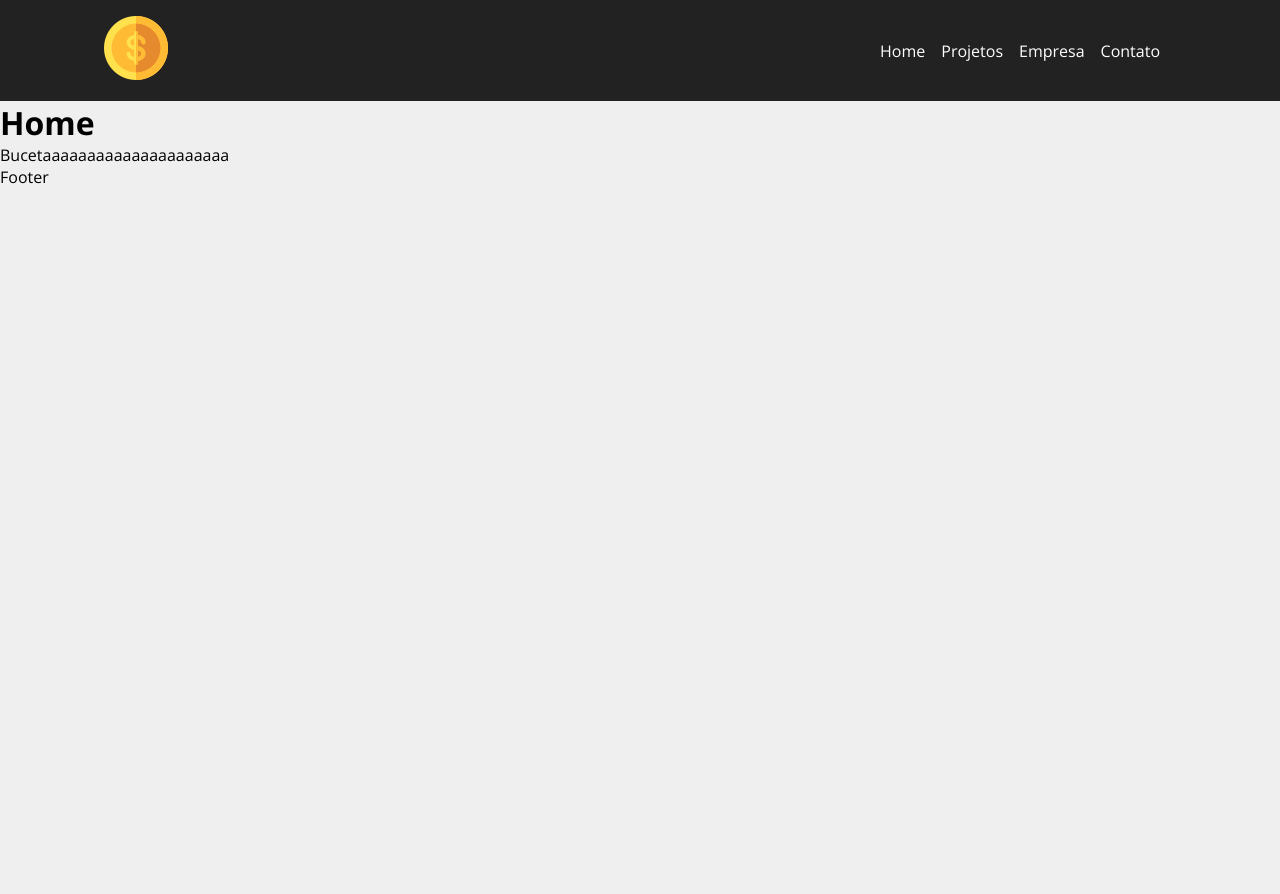
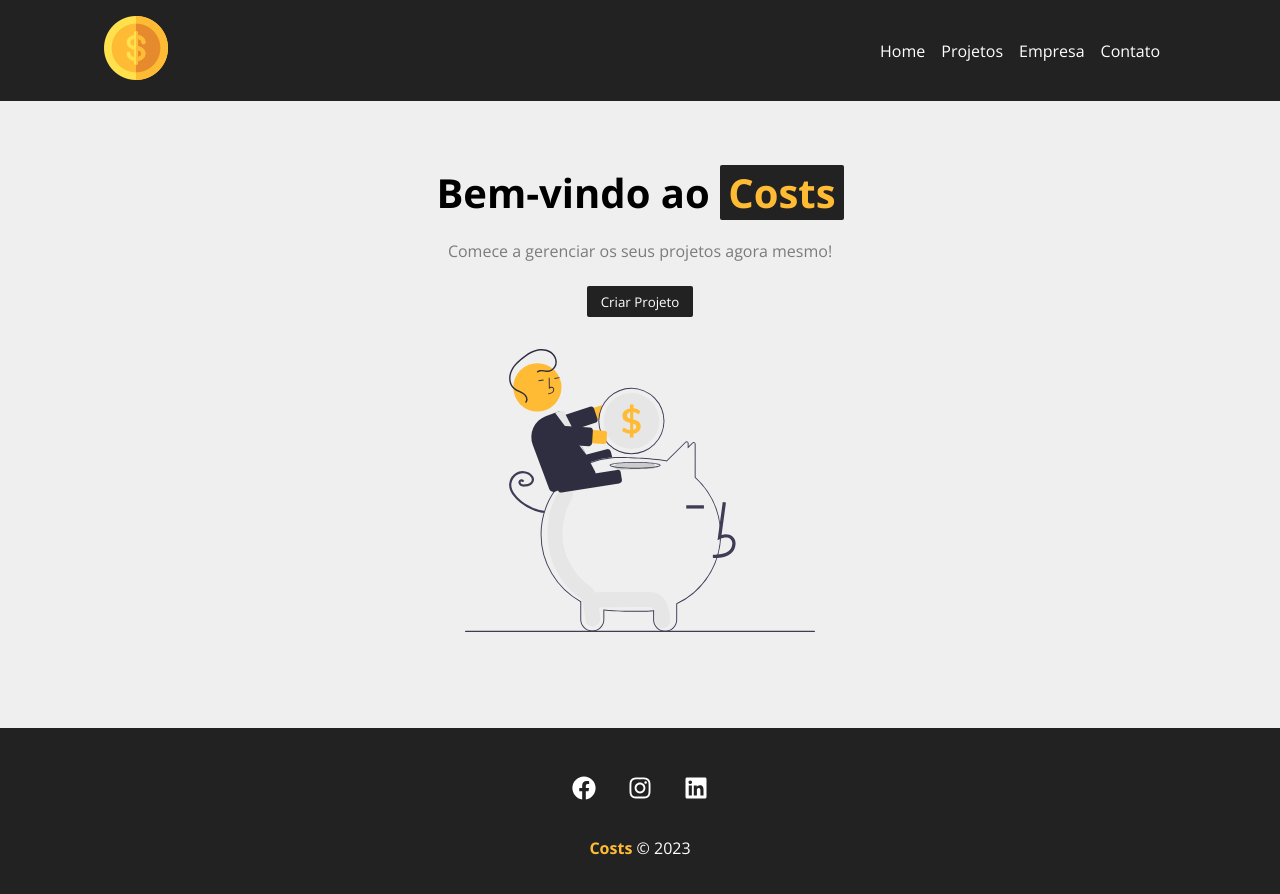
Before and after one commit to victorSmenezes/project-costs, a React (Vite) app: page / in a window 1280 px wide. Shown: the top 894 px of the page. Before the commit the page ends 800 px from the top, so only its background shows below. Built offline with nearby package versions, Linux system fonts and the light colour scheme.

Commit message:
Seccond commit

```diff
--- a/src/components/Footer/Footer.jsx
+++ b/src/components/Footer/Footer.jsx
@@ -1,7 +1,23 @@
-import {} from './styles'
+import { Container, CopyRight, SocialList } from './styles'
+import { FaFacebook, FaInstagram, FaLinkedin } from 'react-icons/fa'
 
-function Footer(){
-    return ("Footer")
+function Footer() {
+    return (
+        <Container>
+            <SocialList>
+                <li>
+                    <FaFacebook />
+                </li>
+                <li>
+                    <FaInstagram />
+                </li>
+                <li>
+                    <FaLinkedin />
+                </li>
+            </SocialList>
+            <CopyRight><span>Costs</span> &copy; 2023</CopyRight>
+        </Container>
+    )
 }
 
 export default Footer
--- a/src/components/Footer/styles.js
+++ b/src/components/Footer/styles.js
@@ -1 +1,37 @@
 import styled from 'styled-components';
+
+export const Container = styled.footer`
+    background-color: #222;
+    color: #FFF;
+    padding: 3em;
+    text-align: center;
+`
+
+export const SocialList = styled.ul`
+
+    display: flex;
+    justify-content: center;
+    list-style: none;
+
+    li{
+        margin: 0 1em;
+    }
+
+    li:hover{
+        color: #FFBB33;
+        cursor: pointer;
+    }
+
+    svg{
+        font-size: 1.5em;
+    }
+`
+export const CopyRight = styled.p`
+
+    margin-top: 2em;
+
+    span{
+        font-weight: bold;
+        color: #FFBB33;
+    }
+`
--- /dev/null
+++ b/src/components/LinkButton/LinkButton.jsx
@@ -0,0 +1,16 @@
+import { Link } from 'react-router-dom'
+import { Button } from './styles'
+
+function LinkButton({to, text}) {
+    return (
+        <Button>
+            <Link to={to}>
+                {text}
+            </Link>
+        </Button>
+    )
+}
+
+LinkButton.propTypes;
+
+export default LinkButton
--- /dev/null
+++ b/src/components/LinkButton/styles.js
@@ -0,0 +1,18 @@
+import { styled } from "styled-components";
+
+export const Button = styled.button`
+    background-color: #222;
+    color: #FFF;
+    padding: 0.5em 1em;
+    transition: 0.5s;
+    border: none;
+    border-radius: 2px;
+
+    a{
+        color: #FFF;
+        text-decoration: none;
+    }
+    :hover{
+        color: #FFBB33;
+    }
+`
--- /dev/null
+++ b/src/components/Project/ProjectForm.jsx
@@ -0,0 +1,22 @@
+function ProjectForm() {
+    return (
+        <form >
+            <div>
+                <input type="text" placeholder="Insira o nome do projeto" />
+            </div>
+            <div>
+                <input type="number" placeholder="Insira o orçamento total" />
+            </div>
+            <div>
+                <select name="category_id">
+                    <option disabled selected>Selecione a categoria</option>
+                </select>
+            </div>
+            <div>
+                <input type="submit" value='Criar projeto' />
+            </div>
+        </form>
+    )
+}
+
+export default ProjectForm
--- a/src/containers/Home/Home.jsx
+++ b/src/containers/Home/Home.jsx
@@ -1,12 +1,16 @@
-import {} from './styles'
+import { HomeContainer } from './styles'
+import savings from '../../assets/savings.svg'
+import LinkButton from '../../components/LinkButton/LinkButton'
 
-function Home(){
+function Home() {
 
     return (
-        <>
-    <h1>Home</h1>
-    <p>Bucetaaaaaaaaaaaaaaaaaaaaa</p>
-    </>
+        <HomeContainer>
+            <h1>Bem-vindo ao <span>Costs</span></h1>
+            <p>Comece a gerenciar os seus projetos agora mesmo!</p>
+            <LinkButton to='/newproject' text='Criar Projeto'/>
+            <img src={savings} alt="Costs" />
+        </HomeContainer>
     )
 }
 
--- a/src/containers/Home/styles.js
+++ b/src/containers/Home/styles.js
@@ -1 +1,33 @@
 import styled from 'styled-components';
+
+export const HomeContainer = styled.section`
+
+    width: 100%;
+    display: flex;
+    flex-direction: column;
+    align-items: center;
+    justify-content: center;
+    padding: 4em;
+
+    h1{
+        font-size: 2.5em;
+        margin-bottom: .5em;
+    }
+
+    span{
+        color: #FFBB33;
+        padding: 0 .2em;
+        background-color: #222;
+        border-radius: 2px;
+    }
+
+    p{
+        margin-bottom: 1.5em;
+        color: #7B7B7B;
+    }
+
+    img{
+        width: 350px;
+        margin: 2em 0;
+    }
+`
--- a/src/containers/New Project/NewProject.jsx
+++ b/src/containers/New Project/NewProject.jsx
@@ -1,7 +1,14 @@
-import {} from './styles'
+import ProjectForm from '../../components/Project/ProjectForm'
+import { NewProjectContainer } from './styles'
 
-function NewProject(){
-    return <h1>New Project</h1>
+function NewProject() {
+    return (
+        <NewProjectContainer>
+            <h1>Criar Projeto</h1>
+            <p>Crie seu projeto para depois adicionar os serviços</p>
+            <ProjectForm />
+        </NewProjectContainer>
+        )
 }
 
 export default NewProject
--- a/src/containers/New Project/styles.js
+++ b/src/containers/New Project/styles.js
@@ -1 +1,15 @@
 import styled from 'styled-components';
+
+export const NewProjectContainer = styled.div`
+    width: 450px;
+    margin: 0 auto;
+    padding: 3em;
+
+    h1{
+        margin-bottom: 0.5em;
+    }
+
+    p{
+        color: #7b7b7b;
+    }
+`
--- a/src/layout/DefaultLayout.jsx
+++ b/src/layout/DefaultLayout.jsx
@@ -1,7 +1,6 @@
 import { Outlet } from "react-router-dom"
 import Navbar from "../components/Header/Navbar"
 import Footer from "../components/Footer/Footer"
-
 
 
 function DefaultLayout() {
--- a/src/styles/globalStyles.js
+++ b/src/styles/globalStyles.js
@@ -13,4 +13,5 @@ export default createGlobalStyle`
         background-color: #EFEFEF;
         height: 100%;
     }
+
 `
```
